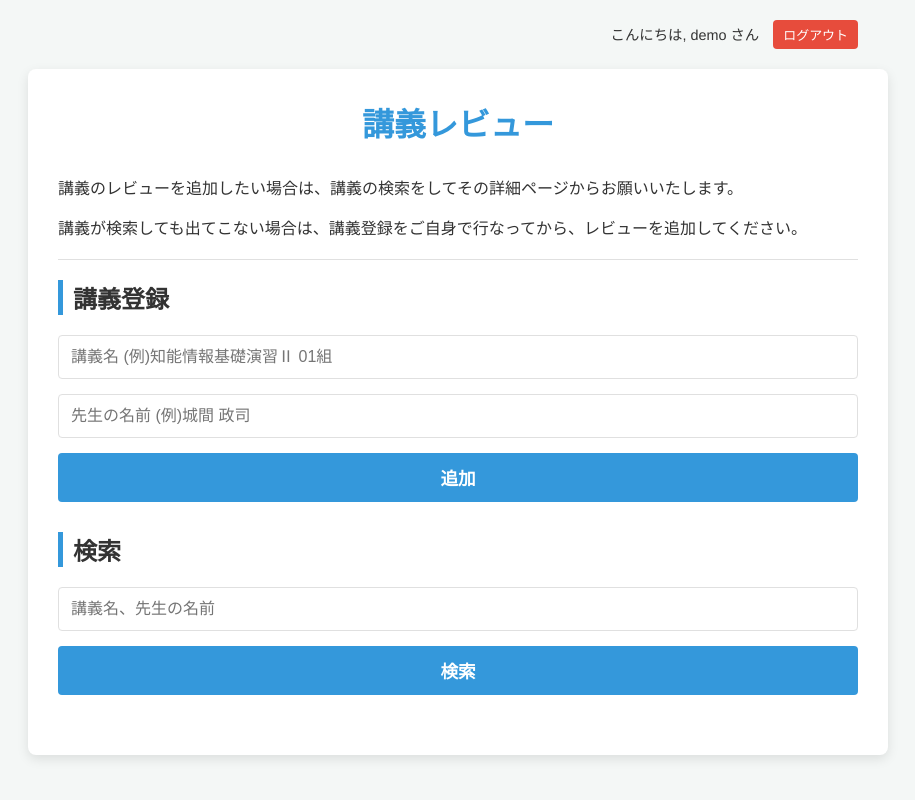
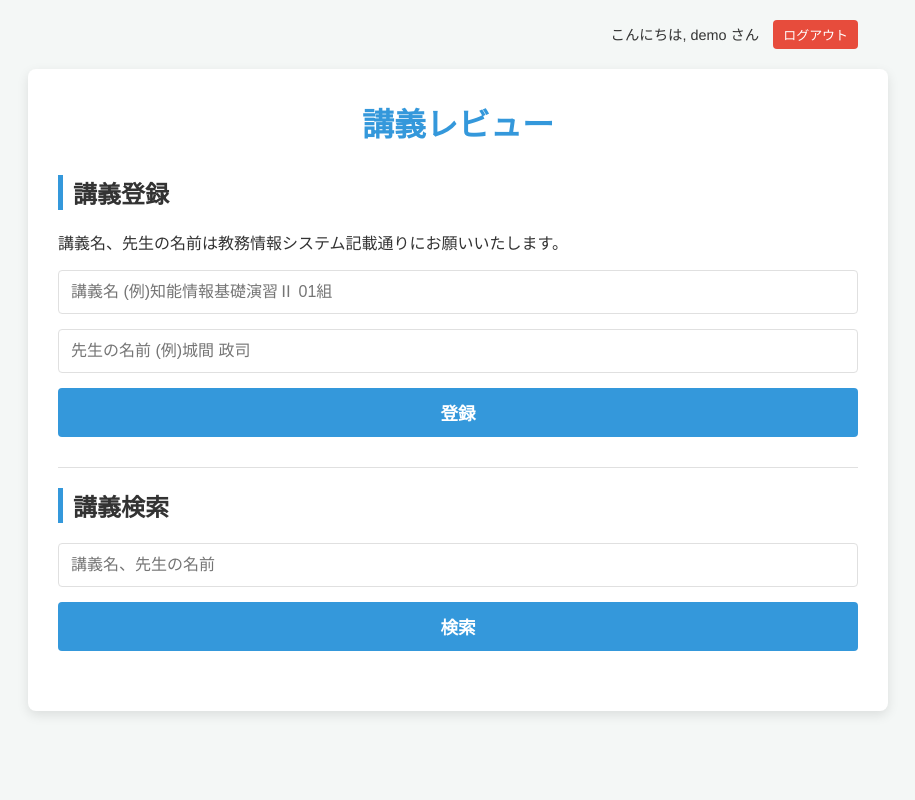
Before and after one commit to KAZUKIKUDA/team_OKIOTP, a Flask app: page / in a window 1280 px wide. Shown: the whole page, without its empty margins (182-1097 px from the left). Run offline with Flask 3, Linux system fonts and the light colour scheme; a user stored in the database is signed in.

Commit message:
add requirements.txt

```diff
--- a/lost_flask/app.py
+++ b/lost_flask/app.py
@@ -1,4 +1,4 @@
-# app.py (認証機能追加版)
+# app.py (Scraping feature removed)
 
 from flask import Flask, render_template, request, redirect, url_for, flash
 from flask_sqlalchemy import SQLAlchemy
@@ -7,30 +7,27 @@ from werkzeug.security import generate_password_hash, check_password_hash
 import re
 from itsdangerous import URLSafeTimedSerializer, SignatureExpired, BadTimeSignature
 from flask_mail import Mail, Message
-from config import Config # config.py から設定をインポート
+from config import Config
 
-# --- アプリケーションの初期設定 ---
+# --- Application Setup ---
 app = Flask(__name__)
-app.config.from_object(Config) # Configクラスから設定を読み込む
+app.config.from_object(Config)
 
 db = SQLAlchemy(app)
-mail = Mail(app) # Flask-Mailの初期化
-s = URLSafeTimedSerializer(app.config['SECRET_KEY']) # トークン生成用のシリアライザ
+mail = Mail(app)
+s = URLSafeTimedSerializer(app.config['SECRET_KEY'])
 
-# Flask-Loginの初期設定
 login_manager = LoginManager()
 login_manager.init_app(app)
 login_manager.login_view = 'login'
-login_manager.login_message = "ログインしてください。"
+login_manager.login_message = "このページにアクセスするにはログインしてください。"
 
-# --- データベースモデル定義 ---
-
+# --- Database Models (No changes) ---
 class User(UserMixin, db.Model):
     id = db.Column(db.Integer, primary_key=True)
     username = db.Column(db.String(150), nullable=False, unique=True)
     email = db.Column(db.String(150), nullable=False, unique=True)
     password = db.Column(db.String(150), nullable=False)
-    # ▼▼▼ メール認証ステータスカラムを追加 ▼▼▼
     is_verified = db.Column(db.Boolean, nullable=False, default=False)
     reviews = db.relationship('Review', backref='author', lazy=True)
 
@@ -39,11 +36,9 @@ class Course(db.Model):
     name = db.Column(db.String(100), nullable=False, unique=True)
     teacher = db.Column(db.String(100), nullable=False)
     reviews = db.relationship('Review', backref='course', lazy=True, cascade="all, delete-orphan")
-
     @property
     def star_rating(self):
-        if not self.reviews:
-            return "評価なし"
+        if not self.reviews: return "評価なし"
         avg = sum(r.rating for r in self.reviews) / len(self.reviews)
         return f"{avg:.2f}"
 
@@ -57,11 +52,12 @@ class Review(db.Model):
     course_id = db.Column(db.Integer, db.ForeignKey('course.id'), nullable=False)
     user_id = db.Column(db.Integer, db.ForeignKey('user.id'), nullable=False)
 
+
 @login_manager.user_loader
 def load_user(user_id):
     return User.query.get(int(user_id))
 
-# --- ルート定義 ---
+# --- Routes ---
 
 @app.route('/')
 @login_required
@@ -74,48 +70,33 @@ def register():
         username = request.form.get('username')
         email = request.form.get('email')
         password = request.form.get('password')
-
         email_pattern = r'^e\d{6}@cs\.u-ryukyu\.ac\.jp$'
         if not re.match(email_pattern, email):
             flash('指定された形式の学内メールアドレスを使用してください。 (例: e235701@cs.u-ryukyu.ac.jp)', 'danger')
             return redirect(url_for('register'))
-
         if User.query.filter_by(email=email).first():
             flash('このメールアドレスは既に使用されています。', 'danger')
             return redirect(url_for('register'))
-
         hashed_password = generate_password_hash(password, method='pbkdf2:sha256')
         new_user = User(username=username, email=email, password=hashed_password)
         db.session.add(new_user)
         db.session.commit()
-
-        # ▼▼▼ 認証メール送信処理 ▼▼▼
         token = s.dumps(email, salt='email-confirm-salt')
         confirm_url = url_for('confirm_email', token=token, _external=True)
         html = render_template('email/activate.html', confirm_url=confirm_url)
-
         msg = Message('メールアドレスの確認', recipients=[email], html=html)
         mail.send(msg)
-        # ▲▲▲▲▲▲▲▲▲▲▲▲▲▲▲▲▲▲
-
         flash('確認メールを送信しました。メール内のリンクをクリックして登録を完了してください。', 'success')
         return redirect(url_for('login'))
-
     return render_template('register.html')
 
-# ▼▼▼ メール認証を行うための新しいルート ▼▼▼
 @app.route('/confirm_email/<token>')
 def confirm_email(token):
     try:
-        # トークンの有効期限は1時間
         email = s.loads(token, salt='email-confirm-salt', max_age=3600)
-    except SignatureExpired:
-        flash('認証リンクの有効期限が切れています。再度、新規登録を行ってください。', 'danger')
+    except (SignatureExpired, BadTimeSignature):
+        flash('認証リンクが無効か、有効期限が切れています。', 'danger')
         return redirect(url_for('register'))
-    except BadTimeSignature:
-        flash('無効な認証リンクです。', 'danger')
-        return redirect(url_for('register'))
-
     user = User.query.filter_by(email=email).first_or_404()
     if user.is_verified:
         flash('このアカウントは既に認証済みです。', 'success')
@@ -123,9 +104,7 @@ def confirm_email(token):
         user.is_verified = True
         db.session.commit()
         flash('メール認証が完了しました。ログインしてください。', 'success')
-
     return redirect(url_for('login'))
-# ▲▲▲▲▲▲▲▲▲▲▲▲▲▲▲▲▲▲▲▲▲▲▲▲▲▲▲▲
 
 @app.route('/login', methods=['GET', 'POST'])
 def login():
@@ -133,23 +112,15 @@ def login():
         email = request.form.get('email')
         password = request.form.get('password')
         user = User.query.filter_by(email=email).first()
-
         if not user or not check_password_hash(user.password, password):
             flash('メールアドレスまたはパスワードが正しくありません。', 'danger')
             return redirect(url_for('login'))
-
-        # ▼▼▼ 認証済みかどうかのチェックを追加 ▼▼▼
         if not user.is_verified:
             flash('アカウントがまだ認証されていません。送信されたメールを確認してください。', 'danger')
             return redirect(url_for('login'))
-        # ▲▲▲▲▲▲▲▲▲▲▲▲▲▲▲▲▲▲▲▲▲▲
-
         login_user(user)
         return redirect(url_for('index'))
-
     return render_template('login.html')
-
-# (以降の /logout, /add, /search, /course/<id>, /add_review/<id> は変更なし)
 
 @app.route('/logout')
 @login_required
@@ -162,22 +133,20 @@ def logout():
 def add_course():
     name = request.form.get('name')
     teacher = request.form.get('teacher')
-
     if not name or not teacher:
         flash('講義名と先生の名前を入力してください。', 'error')
         return redirect(url_for('index'))
-
     existing_course = Course.query.filter_by(name=name).first()
     if existing_course:
-        flash('その講義は既に登録されています。', 'error')
+        flash('この講義は既に登録されています。', 'error')
         return redirect(url_for('index'))
-
     new_course = Course(name=name, teacher=teacher)
     db.session.add(new_course)
     db.session.commit()
-
     flash('講義を登録しました。レビューを追加してください。', 'success')
     return redirect(url_for('course_detail', id=new_course.id))
+
+# ▼▼▼ The /add_from_syllabus route has been removed. ▼▼▼
 
 @app.route('/search', methods=['POST'])
 @login_required
@@ -209,23 +178,15 @@ def add_review(id):
     attendance = request.form.get('attendance')
     test = request.form.get('test')
     report = request.form.get('report')
-
-    if not all([review_text, rating, attendance, test, report]):
-        flash('すべての項目を入力してください。', 'error')
+    if not all([rating, attendance, test, report]):
+        flash('評価、出欠、テスト、レポートの項目はすべて入力してください。', 'error')
         return redirect(url_for('course_detail', id=id))
-
     new_review = Review(
-        review=review_text,
-        rating=int(rating),
-        attendance=attendance,
-        test=test,
-        report=report,
-        course_id=course.id,
-        author=current_user
+        review=review_text, rating=int(rating), attendance=attendance,
+        test=test, report=report, course_id=course.id, author=current_user
     )
     db.session.add(new_review)
     db.session.commit()
-
     flash('レビューを投稿しました。', 'success')
     return redirect(url_for('course_detail', id=id))
 
--- /dev/null
+++ b/lost_flask/requirements.txt
@@ -0,0 +1,4 @@
+Flask
+Flask-SQLAlchemy
+Flask-Login
+Flask-Mail
--- a/lost_flask/templates/top.html
+++ b/lost_flask/templates/top.html
@@ -19,12 +19,7 @@
         <header class="main-header">
             <h1>講義レビュー</h1>
         </header>
-        <p>講義のレビューを追加したい場合は、講義の検索をしてその詳細ページからお願いいたします。</p>
-        <p>講義が検索しても出てこない場合は、講義登録をご自身で行なってから、レビューを追加してください。</p>
-        <hr>
 
-        <section>
-            <h2>講義登録</h2>
         {% with messages = get_flashed_messages(with_categories=true) %}
             {% if messages %}
                 {% for category, message in messages %}
@@ -33,15 +28,20 @@
             {% endif %}
         {% endwith %}
 
+        <section>
+            <h2>講義登録</h2>
+            <p>講義名、先生の名前は教務情報システム記載通りにお願いいたします。</p>
             <form action="{{ url_for('add_course') }}" method="POST">
                 <input type="text" name="name" placeholder="講義名 (例)知能情報基礎演習Ⅱ 01組" required>
                 <input type="text" name="teacher" placeholder="先生の名前 (例)城間 政司" required>
-                <button type="submit" class="btn">追加</button>
+                <button type="submit" class="btn">登録</button>
             </form>
         </section>
 
+        <hr>
+
         <section>
-            <h2>検索</h2>
+            <h2>講義検索</h2>
             <form action="{{ url_for('search_course') }}" method="POST">
                 <input type="text" name="search" placeholder="講義名、先生の名前">
                 <button type="submit" class="btn">検索</button>
```
Lines whose indentation alone changed are shown as unchanged.
